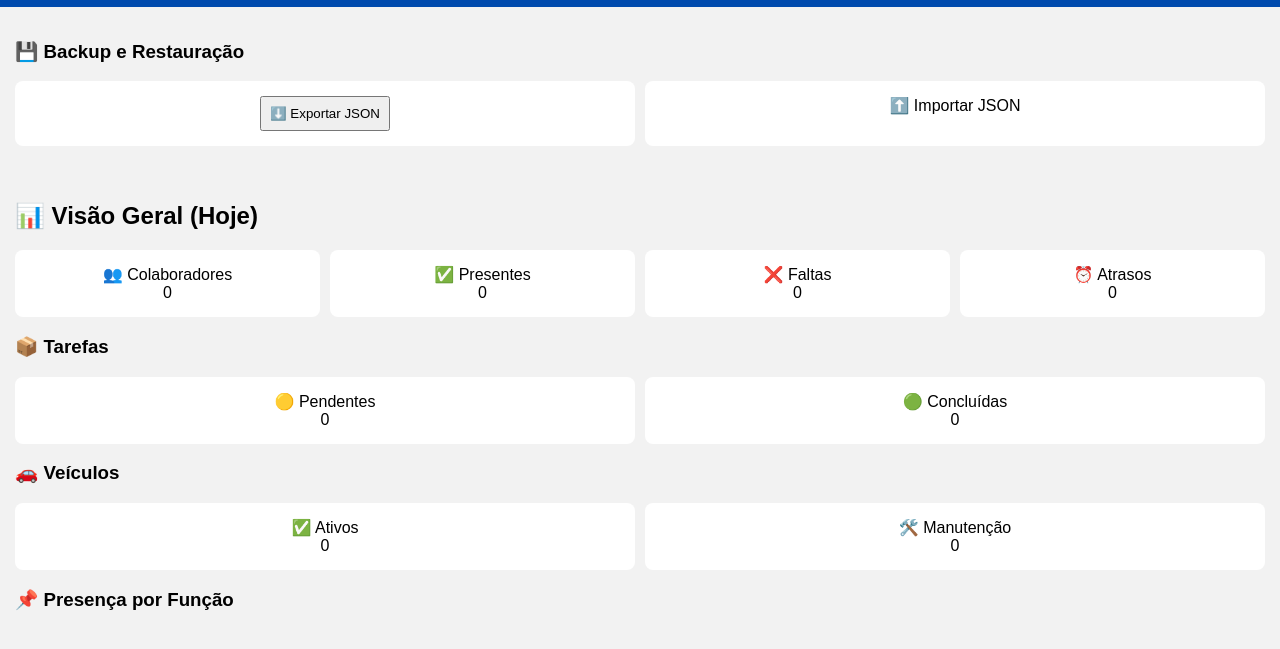
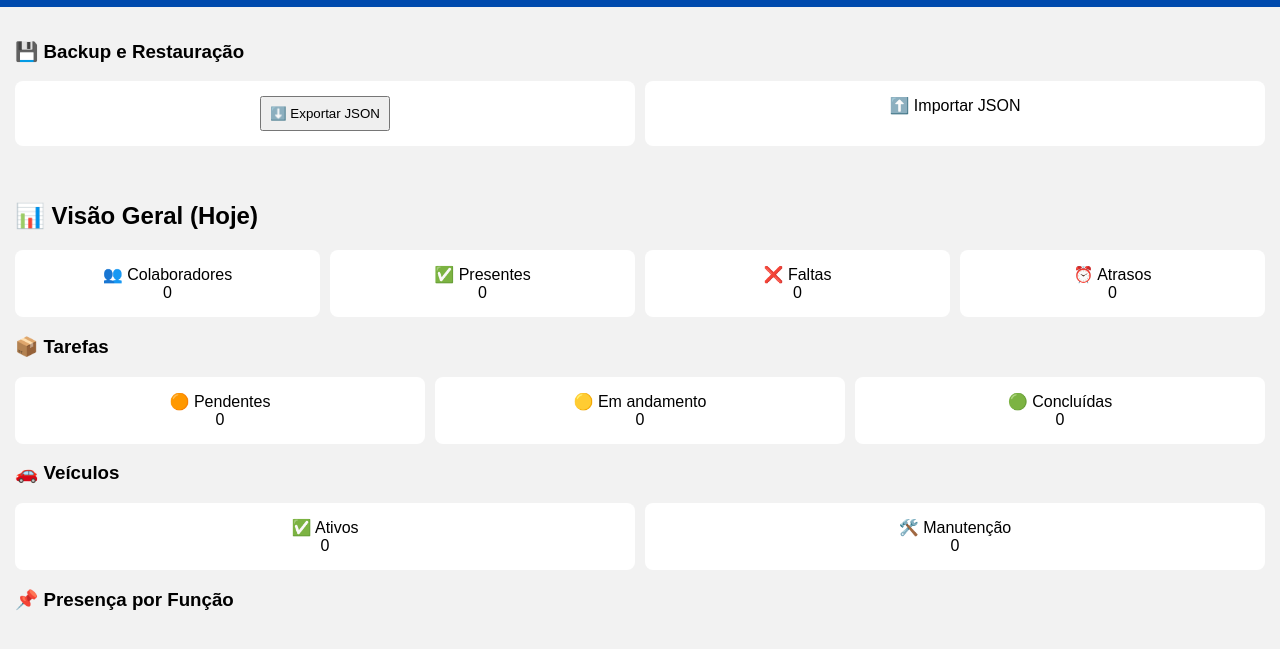
Before and after one commit to akagaiporaapp-cloud/Gestao-Logistica, a plain HTML site: page index.html in a window 1280 px wide. Shown: the part 129-778 px from the top of the page. Drawn offline with Linux system fonts and the light colour scheme.

Commit message:
Add files via upload

```diff
--- a/app.js
+++ b/app.js
@@ -143,6 +143,7 @@ function atualizarDashboard() {
   dPres.innerText = ponto.filter(p => p.data===hoje && p.tipo==="Presente").length;
   dFalt.innerText = ponto.filter(p => p.data===hoje && p.tipo==="Falta").length;
   dAtra.innerText = ponto.filter(p => p.data===hoje && p.tipo==="Atraso").length;
+  dTarAnd.innerText = tarefas.filter(t => t.status === "Em andamento").length;
 
   const porFuncao = {};
   ponto.filter(p => p.data===hoje).forEach(p => {
@@ -198,8 +199,10 @@ function atualizarDashboard() {
   dAtra.innerText = pontoHoje.filter(p => p.tipo === "Atraso").length;
 
   // --- TAREFAS ---
-  dTarPend.innerText = tarefas.filter(t => t.status !== "Concluída").length;
-  dTarConc.innerText = tarefas.filter(t => t.status === "Concluída").length;
+dTarPend.innerText = tarefas.filter(t => t.status === "Pendente").length;
+dTarAnd.innerText  = tarefas.filter(t => t.status === "Em andamento").length;
+dTarConc.innerText = tarefas.filter(t => t.status === "Concluída").length;
+
 
   // --- VEÍCULOS ---
   dVeicAt.innerText = veiculos.filter(v => v.status === "Ativo").length;
--- a/index.html
+++ b/index.html
@@ -65,10 +65,12 @@
 
   <!-- TAREFAS -->
   <h3>📦 Tarefas</h3>
-  <div class="cards">
-    <div class="card">🟡 Pendentes<br><span id="dTarPend">0</span></div>
-    <div class="card">🟢 Concluídas<br><span id="dTarConc">0</span></div>
-  </div>
+<div class="cards">
+  <div class="card">🟠 Pendentes<br><span id="dTarPend">0</span></div>
+  <div class="card">🟡 Em andamento<br><span id="dTarAnd">0</span></div>
+  <div class="card">🟢 Concluídas<br><span id="dTarConc">0</span></div>
+</div>
+
 
   <!-- VEÍCULOS -->
   <h3>🚗 Veículos</h3>
```
